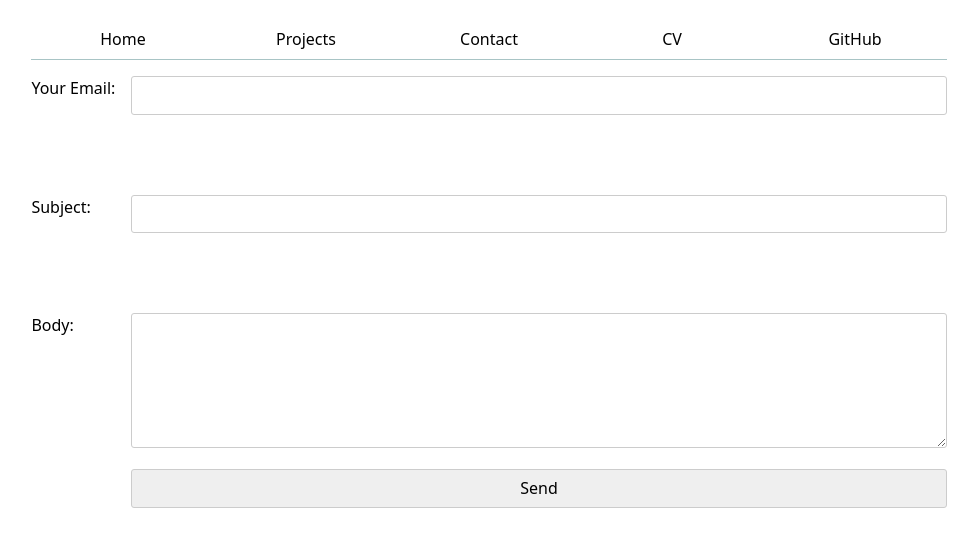
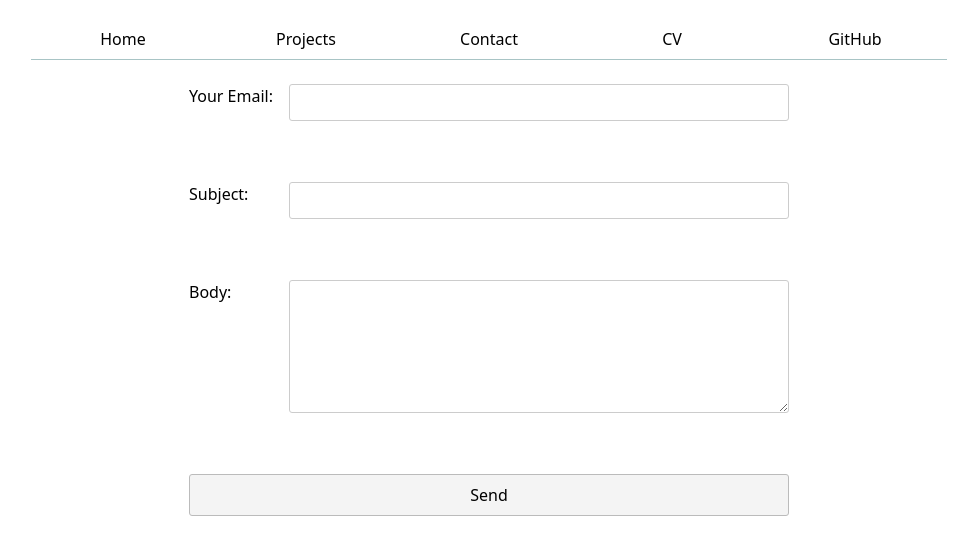
Before and after one commit to nitinnel123/Portfolio, a plain HTML site: page contact/index.html in a window 1280 px wide. Shown: the part 72-626 px from the top of the page, without its empty margins (151-1129 px from the left). Drawn offline with Linux system fonts and the light colour scheme.

Commit message:
Update style.css

```diff
--- a/style.css
+++ b/style.css
@@ -58,7 +58,9 @@ form {
   display: grid;
   grid-template-columns: auto 1fr;
   align-items: center;
-  gap: 1em;
+  gap: 0.4rem 0.8rem;
+  max-width: 600px;
+  margin: 1.5rem auto;
 }
 
 form > label {
@@ -74,19 +76,26 @@ form > label > textarea {
   width: 100%;
   box-sizing: border-box;
   font: inherit;
-  padding: 0.4rem 0.5rem;
+  padding: 0.35rem 0.5rem;
   border: 1px solid #ccc;
   border-radius: 3px;
+  margin: 0;
 }
 
+form textarea {
+  resize: vertical;
+}
 
 form > button {
+  grid-column: 1 / -1;
   width: 100%;
-  box-sizing: border-box;
   font: inherit;
-  padding: 0.4rem 0.5rem;
-  border: 1px solid #ccc;
+  background: #f4f4f4;
+  border: 1px solid #bbb;
   border-radius: 3px;
+  padding: 0.5rem;
+  cursor: pointer;
+  transition: background 0.2s ease;
 }
 
 input, textarea, button { font: inherit; }
```
